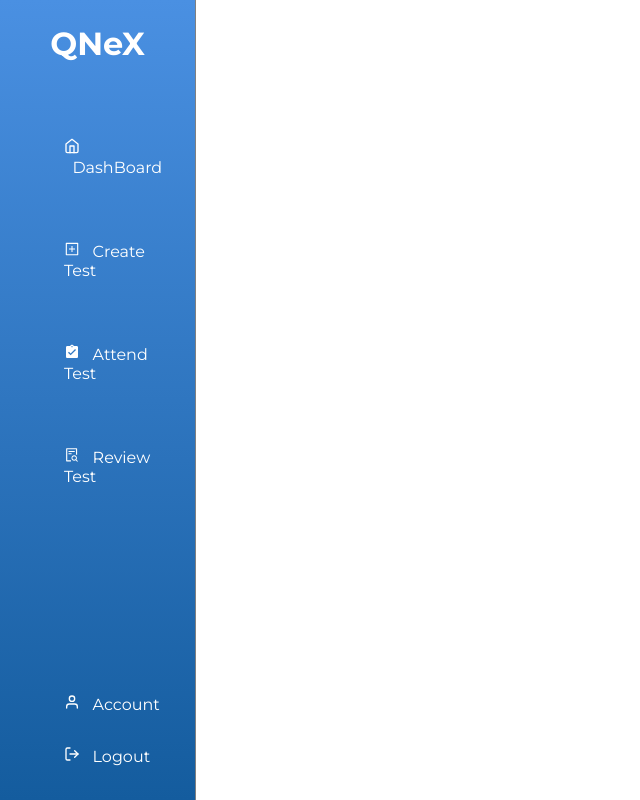
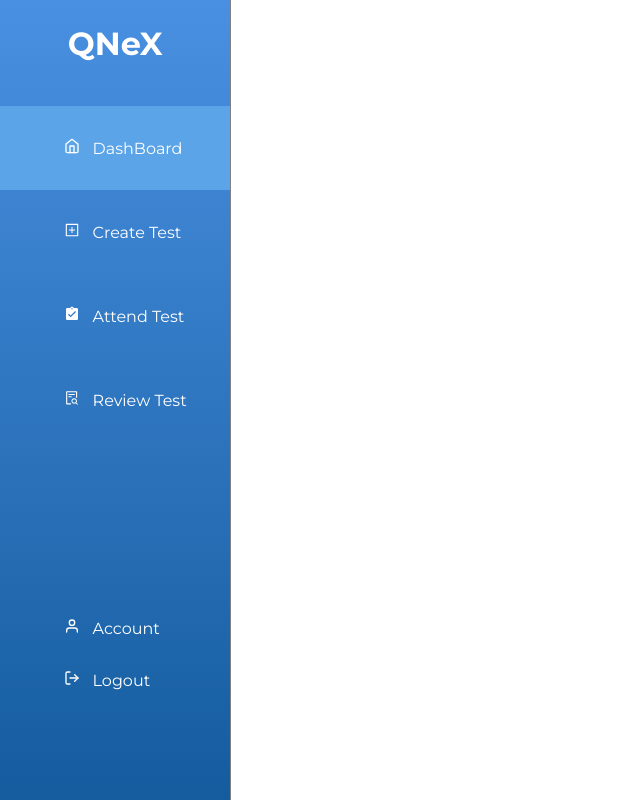
Before and after one commit to imanmay2/QNeX, a React (Vite) app in the folder client/ui/: page /dashboard in a window 1280 px wide. Shown: the whole page, without its empty margins (0-640 px from the left). Built offline with nearby package versions, Linux system fonts and the light colour scheme; a web font is replaced by a local one.

Commit message:
Starting with the Dashboard page.

```diff
--- a/client/ui/src/App.jsx
+++ b/client/ui/src/App.jsx
@@ -5,18 +5,13 @@
 import { Login } from './components/Login';
 import { Signup } from './components/Signup';
 import { Dashboard } from './components/Dashboard';
-import { Options } from './components/Options';
 import { createBrowserRouter, RouterProvider } from 'react-router-dom';
 
 
 
 function App() {
 
-  // const [msg, setMsg] = useState("");
-  // let fetchData=async()=>{
-  //   let data=await fetch("http://localhost:8080/data");
-  //   let response=await data.json();
-  //   setMsg(response.message);
+
 
 
   const router = createBrowserRouter([
@@ -43,7 +38,7 @@
     },{
       path:"/dashboard",
       element: <div className='dashboard'>
-        <Options/>
+
         <Dashboard/>
       </div>
     }
--- a/client/ui/src/components/Dashboard.jsx
+++ b/client/ui/src/components/Dashboard.jsx
@@ -1,11 +1,9 @@
 import "./css/dashboard.css";
-
+import {Options} from "./Options"
 function Dashboard(){
     return(
         <div className="dashboard">
-            {/* <div className="nav">
-                <h1 className="tag">QNeX</h1>
-            </div> */}
+            <Options/>
         </div>
     )
 }
--- a/client/ui/src/components/Options.jsx
+++ b/client/ui/src/components/Options.jsx
@@ -20,7 +20,6 @@
                 <div className="settings"><FiUser/> &nbsp;&nbsp;Account</div>
                 <div className="logout"><FiLogOut/> &nbsp;&nbsp;Logout</div>
             </div>
-
         </div>
     )
 }
--- a/client/ui/src/components/css/dashboard.css
+++ b/client/ui/src/components/css/dashboard.css
@@ -1,3 +1,8 @@
 .dashboard{
     display: flex;
+    flex-direction:row;
 }
+
+.dash{
+    background-color: #5BA4E7;
+}
```
